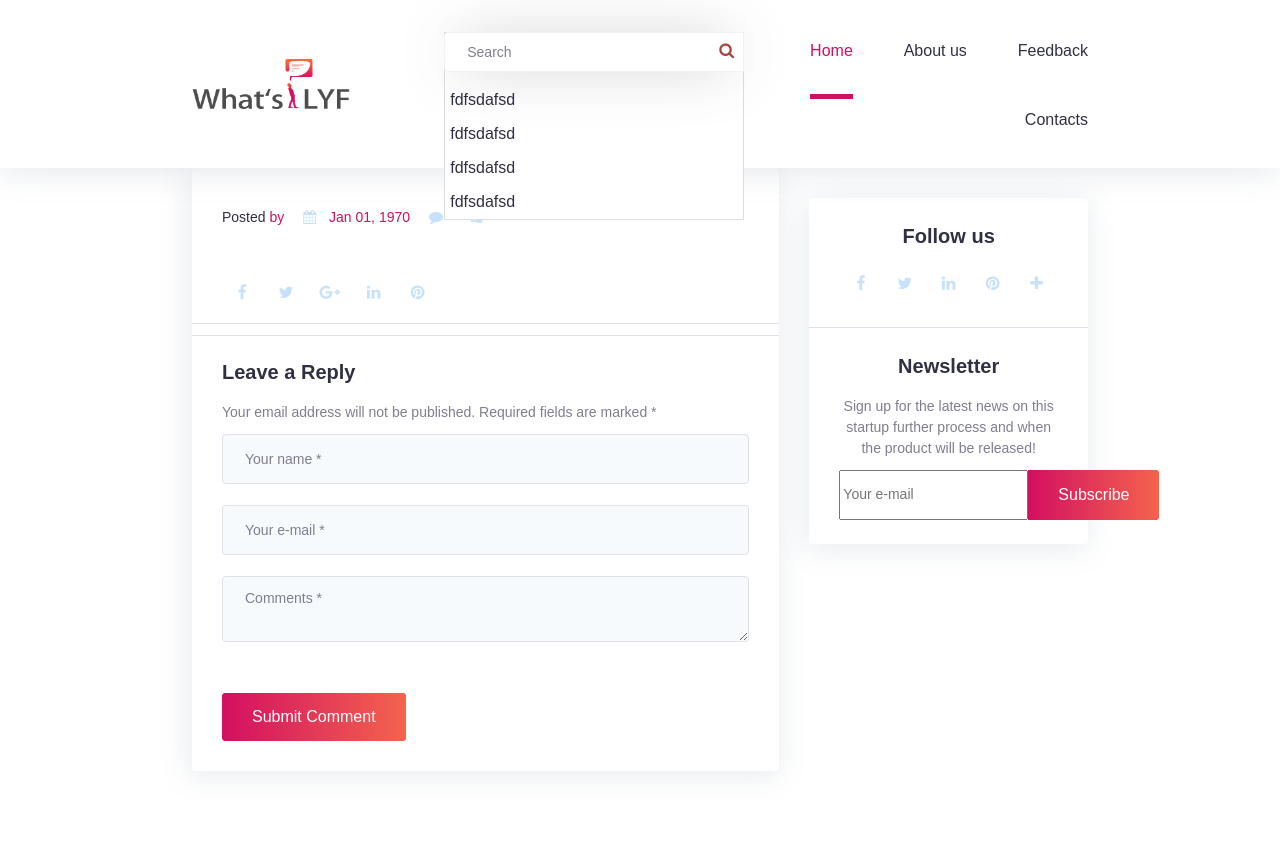
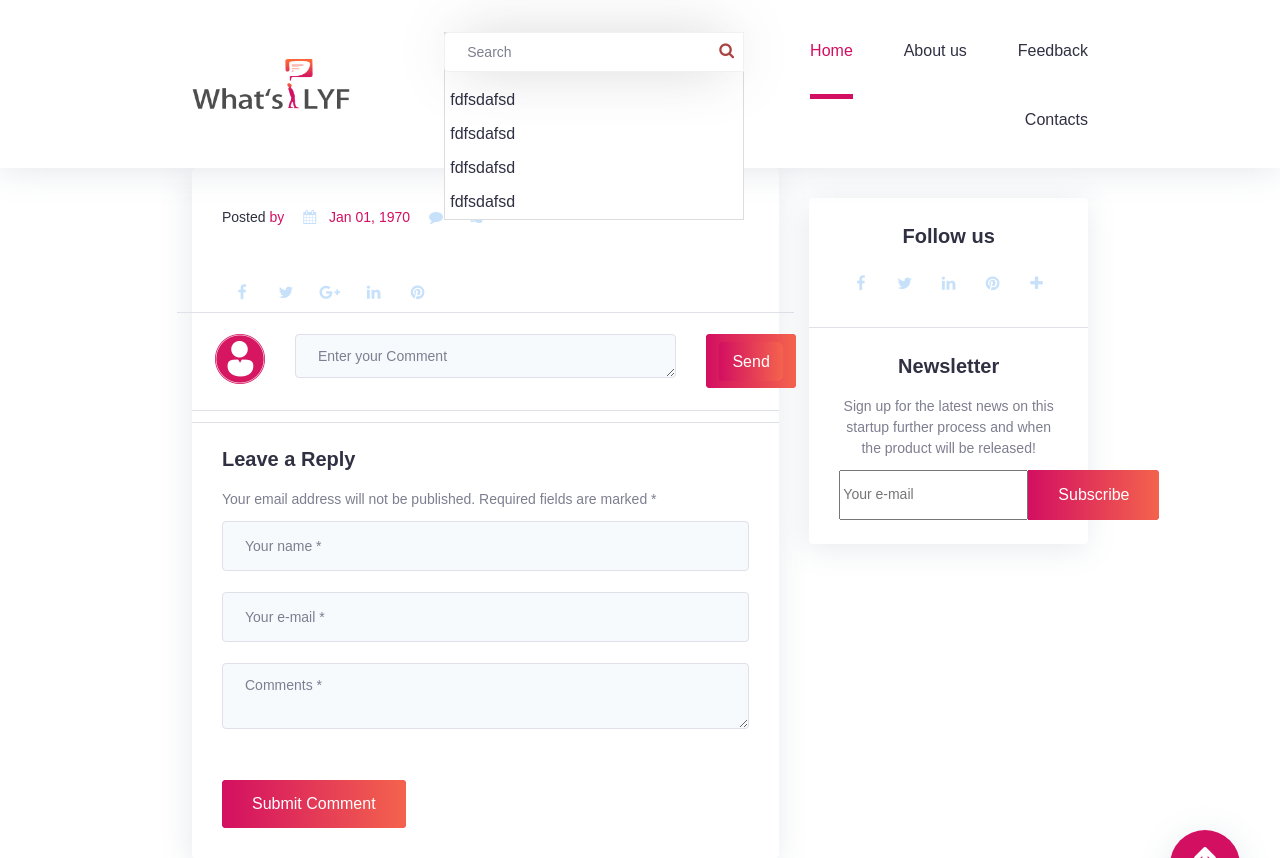
Before and after one commit to vasudevareddyreddem/motivation, a CodeIgniter app: page /motivation/index.php/motivation/singlepost in a window 1280 px wide. Before the commit the page ends 776 px from the top, so only its background shows below. Run offline with CodeIgniter, Linux system fonts and the light colour scheme; data that the repository does not hold is empty; some libraries are stand-ins or nearby versions; some web fonts are replaced.

Commit message:
single  page  chnges
single  page  chnges

```diff
--- a/application/views/html/single.php
+++ b/application/views/html/single.php
@@ -46,7 +46,21 @@
                     </div>
                   </div>
                 </div>
-
+                  <div class="row">
+                           <hr>
+                           <span class="col-md-2 col-xs-2 comm-img"><img class="img-responsive" src="<?php echo base_url(); ?>assets/vendor/img/coment-user.png"></span>
+                           <form action="<?php echo base_url('motivation/addcomment'); ?>" method="post">
+                              <div class="col-md-8 col-xs-8">
+                                 <input type="hidden" id="post_id" name="post_id"  value="<?php echo $post_images['p_id']; ?>">
+                                 <textarea type="text" id="comment" name="comment" class="form-control pad-lef" placeholder="Enter your Comment" rows="1"></textarea>
+                              </div>
+                              <div class="col-md-2 col-xs-2">
+                                 <div class="file btn btn-sm btn-primary ">
+                                    <button class="btn btn-sm btn-primary" type="submit">Send</button>
+                                 </div>
+                              </div>
+                           </form>
+                        </div>
                 <hr class="divider">
                 <?php if(count($post_images['comment_list'])>0){ ?>
                 <div class="section-top-15 section-bottom-15 inset-left-15 inset-right-15 inset-md-left-30 inset-md-right-30">
```
